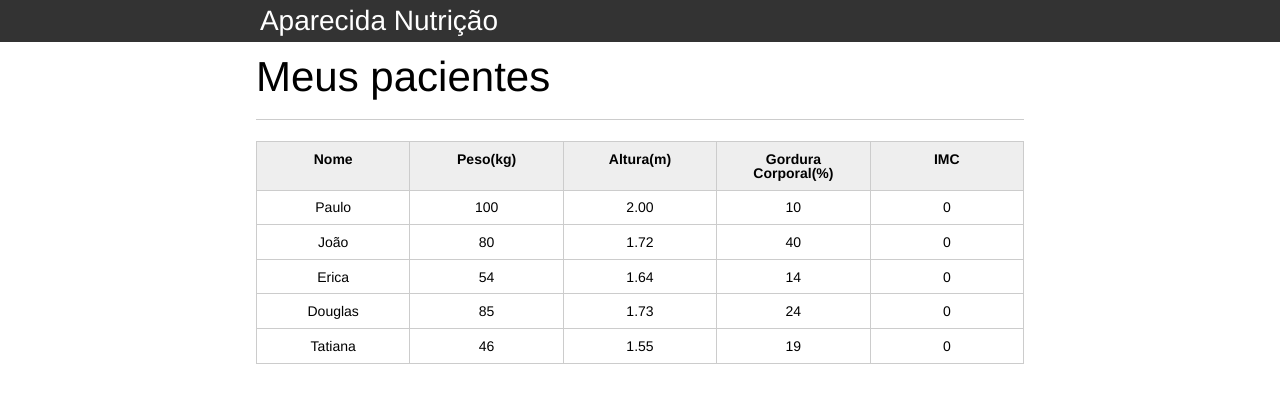
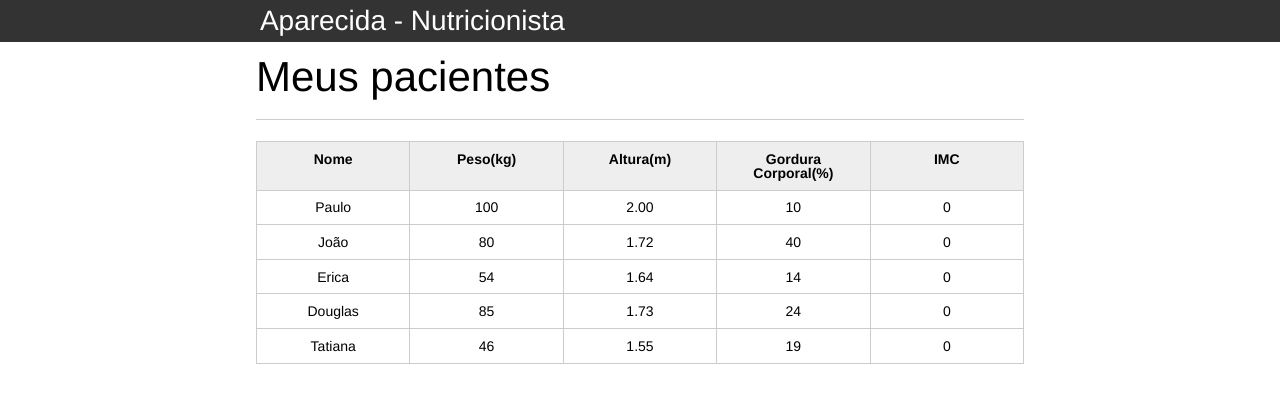
Before and after one commit to credeal/Javascript-Intro, a plain HTML site: page index.html in a window 1280 px wide. Drawn offline with Linux system fonts and the light colour scheme.

Commit message:
Introdução , utilizando o querySelector

```diff
--- a/index.html
+++ b/index.html
@@ -12,7 +12,7 @@
 
 		<header>
 			<div class="container">
-				<h1>Aparecida Nutrição</h1>
+				<h2 class="titulo">...</h2>
 			</div>
 		</header>
 		<main>
@@ -74,4 +74,5 @@
 		</main>
 
 	</body>
+	<script src="js/principal.js" ></script>
 </html>
--- /dev/null
+++ b/js/principal.js
@@ -0,0 +1,3 @@
+let titulo = document.querySelector(".titulo");
+titulo.textContent = "Aparecida - Nutricionista";
+console.log(titulo);
```
